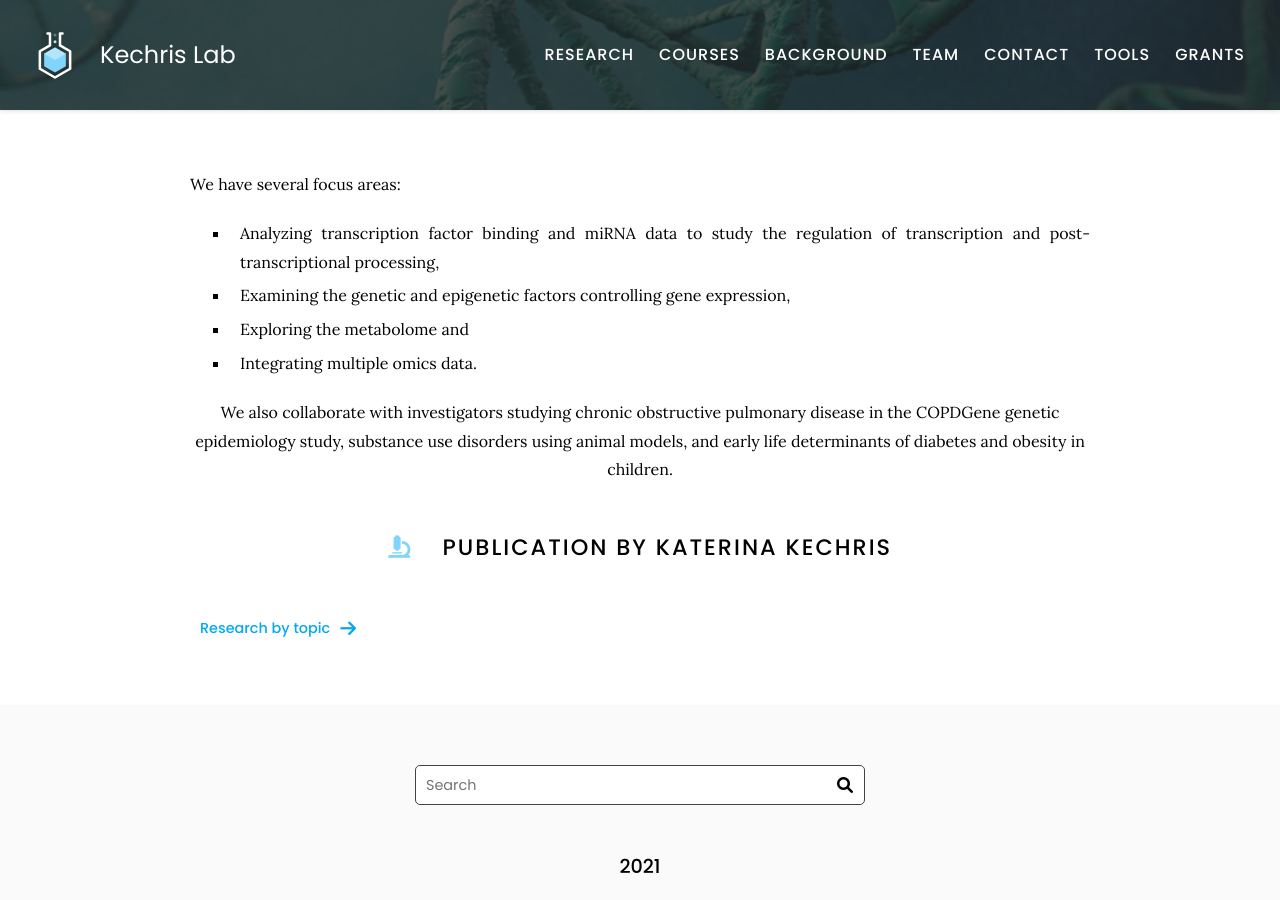
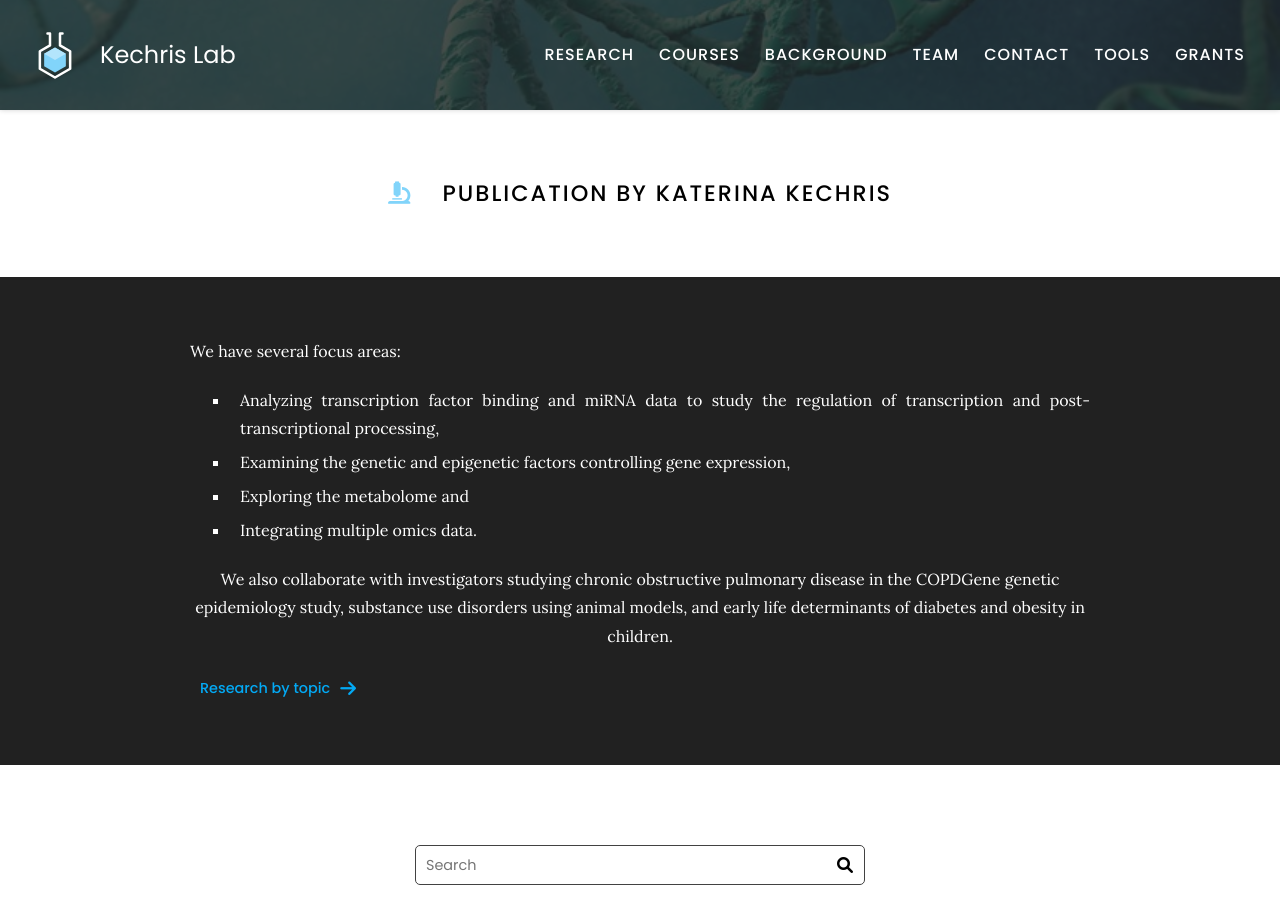
Before and after one commit to KechrisLab/kechrislab.github.io, a Jekyll site: the page built from research/index.md, in a window 1280 px wide and 900 px high. Built offline with Jekyll 4.4.1, drawn with Linux system fonts in a browser that asks for light colours; part of the change alters nothing that is shown.

Commit message:
Update index.md

```diff
--- a/research/index.md
+++ b/research/index.md
@@ -4,6 +4,13 @@ nav:
   order: 1
   tooltip: Published works
 ---
+
+# <i class="fas fa-microscope"></i> PUBLICATION BY KATERINA KECHRIS
+
+
+{% include section.html
+  dark=true
+  %}
 
 We have several focus areas:
 *  Analyzing transcription factor binding and miRNA data to study the regulation of transcription and post-transcriptional processing,
@@ -17,7 +24,7 @@ determinants of diabetes and obesity in children.
 {:.center}
 
 
-# <i class="fas fa-microscope"></i> PUBLICATION BY KATERINA KECHRIS
+
 
 {%
   include link.html
@@ -26,11 +33,7 @@ determinants of diabetes and obesity in children.
   icon="fas fa-arrow-right"
   flip=true
 %}
-
 {% include section.html %}
-
 {% include search-box.html %}
-
 {% include search-info.html %}
-
 {% include list.html data="citations" component="citation"%}
```
